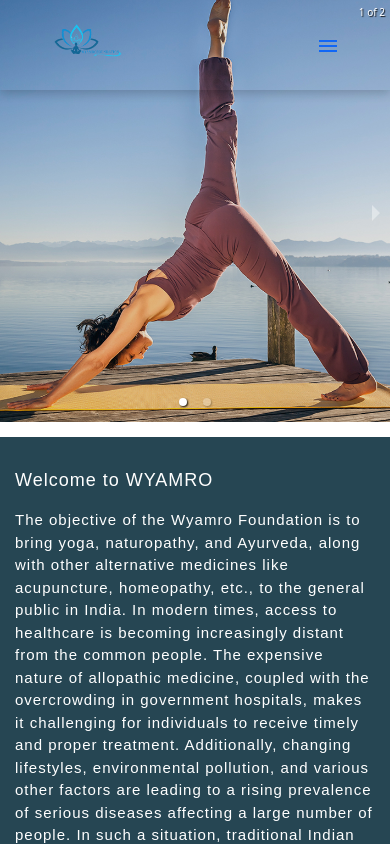
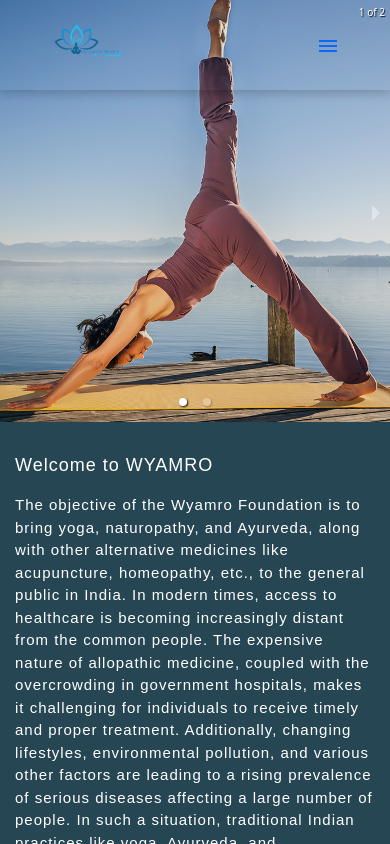
Before and after one commit to watchayush/startupWyamro, a React (Create React App) app: page / in a window 390 px wide. Shown: the top 844 px of the page. Built offline with nearby package versions, Linux system fonts and the light colour scheme.

Commit message:
css changes

```diff
--- a/src/pages/Home/Home.css
+++ b/src/pages/Home/Home.css
@@ -245,7 +245,7 @@ h1 {
 }
 @media (max-width: 870px) {
   .descSection {
-    margin: 1em 0 1em 0;
+    margin: 0em 0 1em 0;
     font-size: 0.9375em;
   }
   .foundationDescLeft {
```
